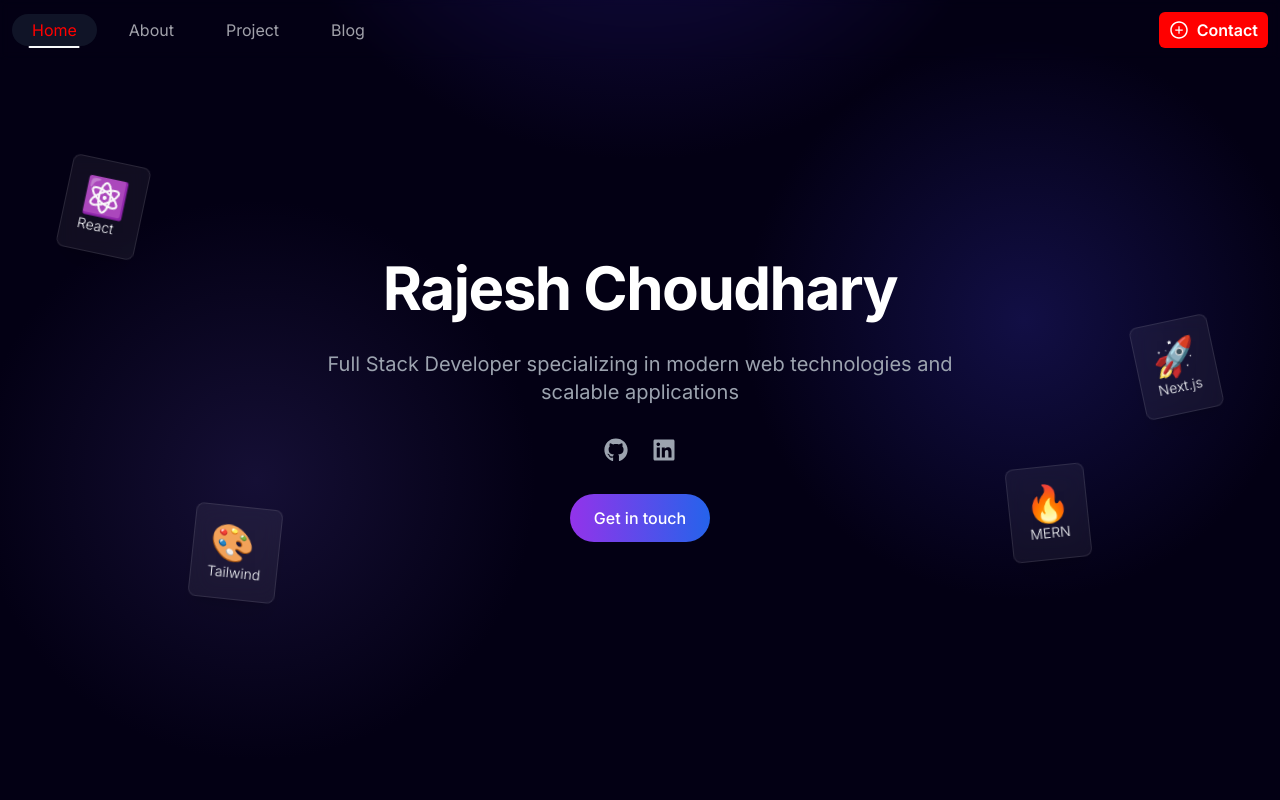
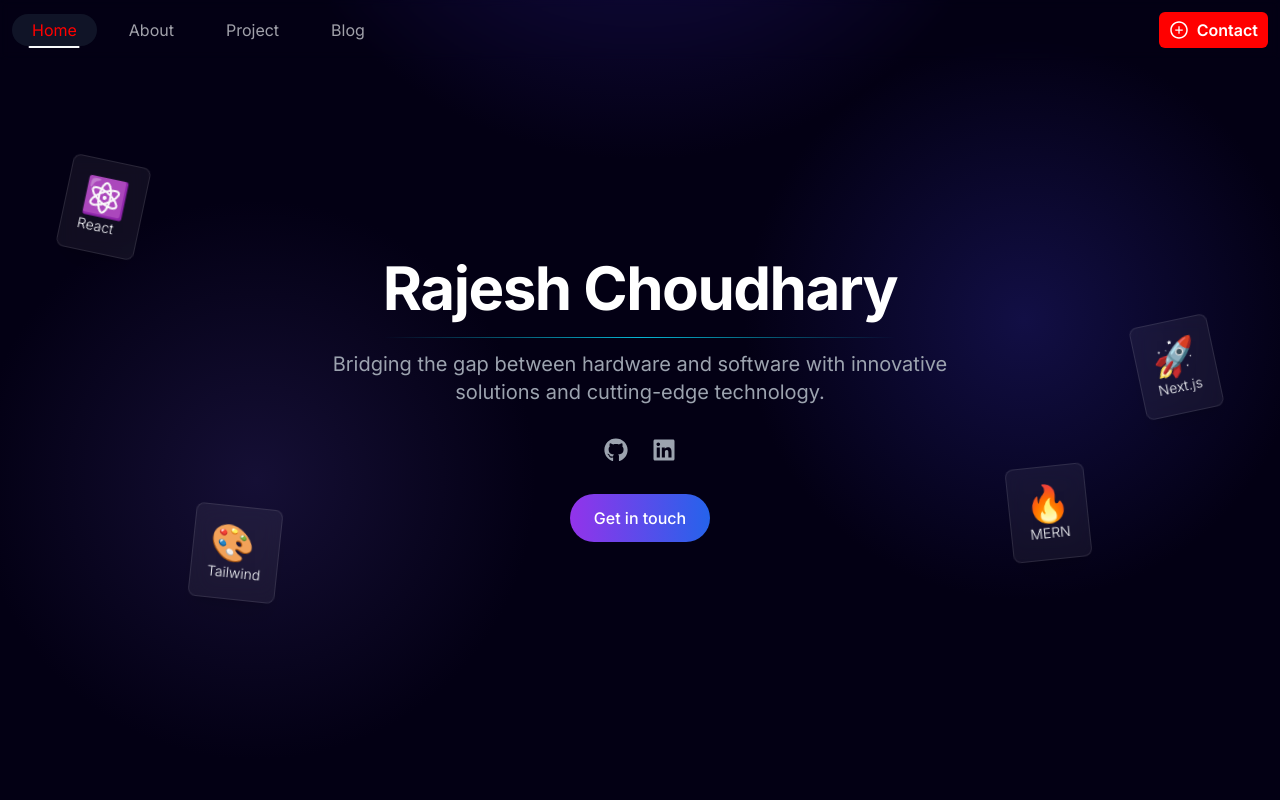
Before and after one commit to rajeshiitk/portfolio, a Next.js app: page / in a window 1280 px wide. Shown: the top 800 px of the page. Built offline with nearby package versions, Linux system fonts and the light colour scheme.

Commit message:
hero shine added

```diff
--- a/src/components/hero/Hero.tsx
+++ b/src/components/hero/Hero.tsx
@@ -80,13 +80,15 @@ const Hero: FC = (props: Props) => {
         <div className="flex flex-col items-center justify-center gap-8 text-center">
           {/* Animated name */}
           <motion.div
+            className="relative"
             initial={{ opacity: 0, y: 20 }}
             animate={{ opacity: 1, y: 0 }}
             transition={{ duration: 0.5 }}
           >
-            <h1 className="text-4xl md:text-6xl font-bold text-white tracking-tight">
+            <h1 className="text-4xl relative md:text-6xl font-bold text-white tracking-tight">
               {intro}
             </h1>
+            <div className="absolute -bottom-5 left-0 right-0 h-px bg-gradient-to-r from-transparent via-cyan-500 to-transparent" />
           </motion.div>
 
           {/* Role description */}
@@ -96,8 +98,8 @@ const Hero: FC = (props: Props) => {
             transition={{ delay: 0.2, duration: 0.5 }}
             className="text-lg md:text-xl text-gray-400 max-w-2xl"
           >
-            Full Stack Developer specializing in modern web technologies and
-            scalable applications
+            Bridging the gap between hardware and software with innovative
+            solutions and cutting-edge technology.
           </motion.p>
 
           {/* Social links */}
```
